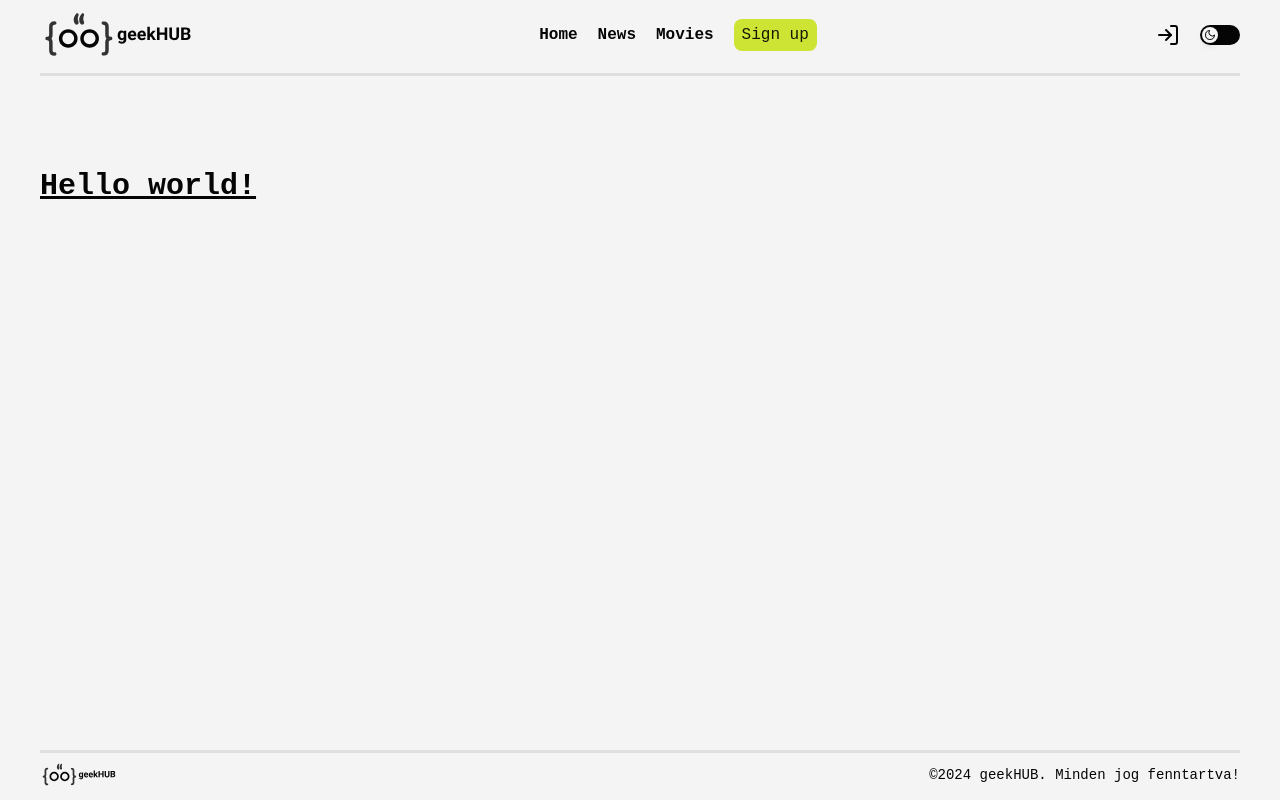
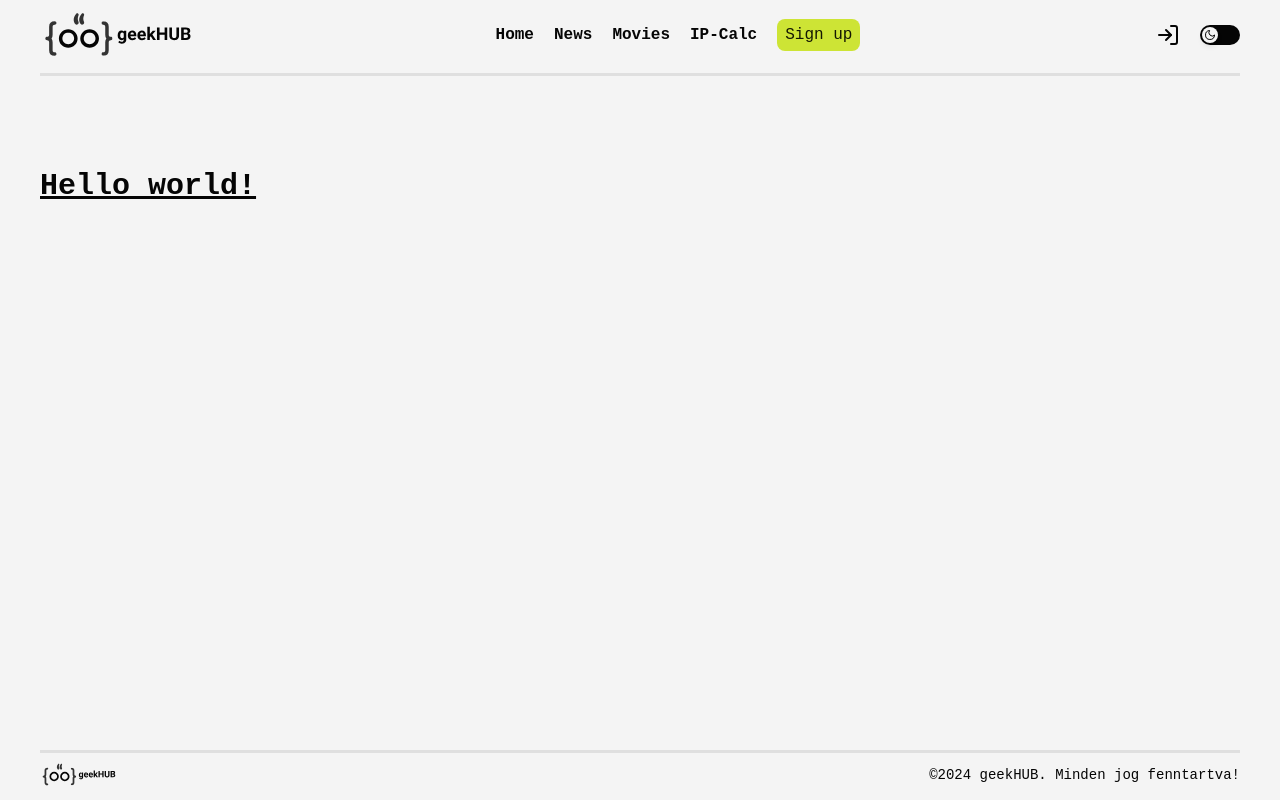
Before and after one commit to sagi-daniel/nerdnews-fsApi, a React (Vite) app in the folder frontend/: page /Home in a window 1280 px wide. Built offline with nearby package versions, Linux system fonts and the light colour scheme.

Commit message:
added new page to the menu

```diff
--- a/frontend/src/components/Navbar.jsx
+++ b/frontend/src/components/Navbar.jsx
@@ -10,6 +10,7 @@ function Navbar() {
     { name: 'Home', path: '/home', type: 'regular' },
     { name: 'News', path: '/news', type: 'regular' },
     { name: 'Movies', path: '/movies', type: 'regular' },
+    { name: 'IP-Calc', path: '/cidr', type: 'regular' },
     { name: 'Sign up', path: '/signup', type: 'action' },
   ];
 
```
